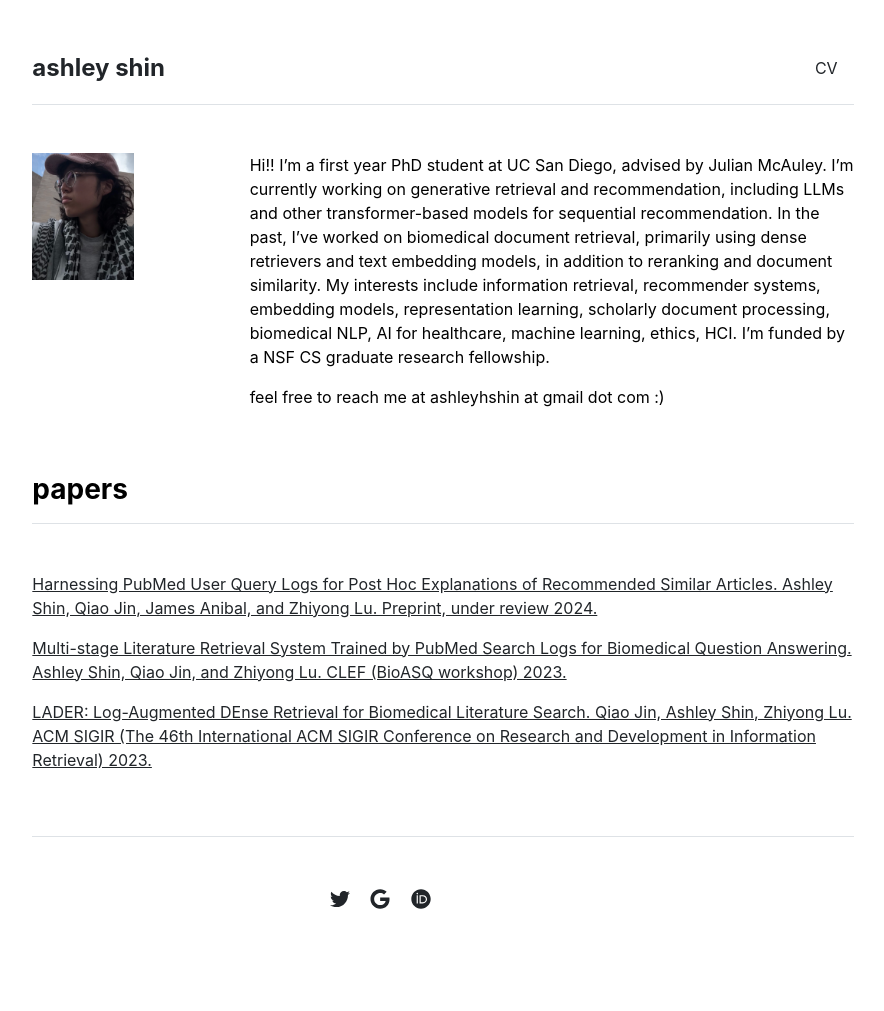
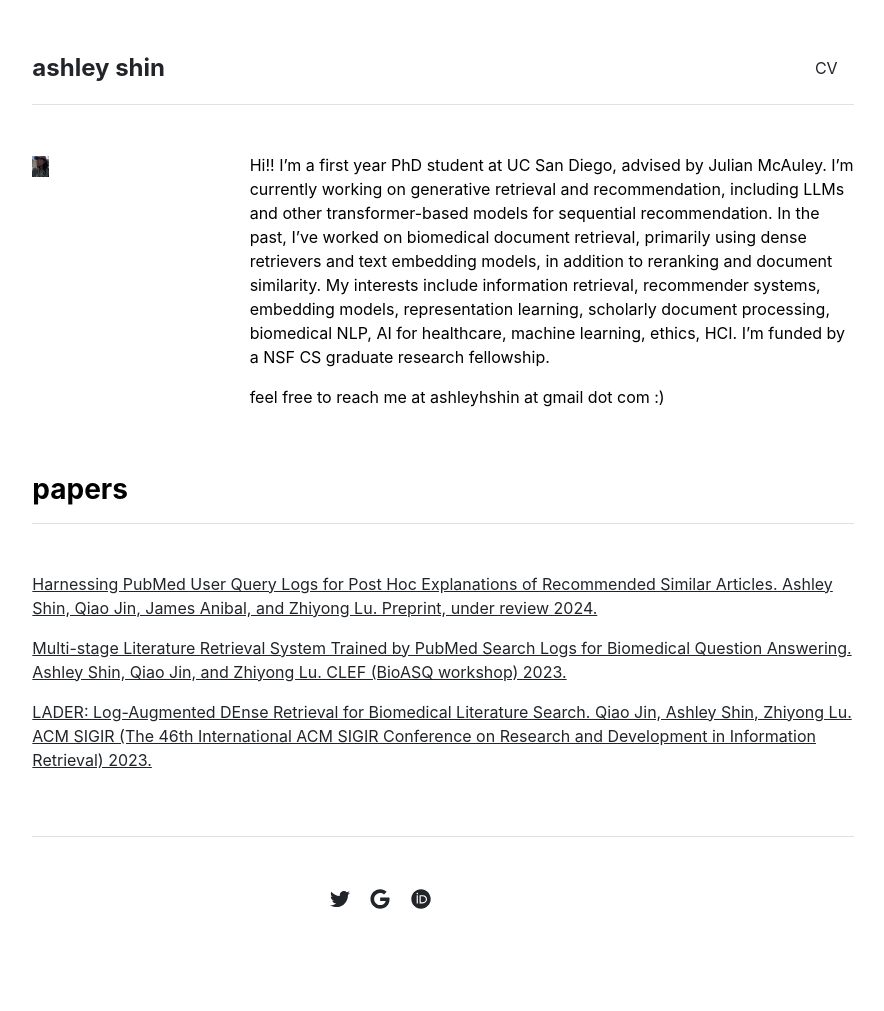
Before and after one commit to ashleys0/ashleyshin, a Jekyll site: the page built from index.md, in a window 1280 px wide. Shown: the whole page, without its empty margins (197-1081 px from the left). Built offline with Jekyll 4.4.1, drawn with Linux system fonts in a browser that asks for light colours.

Commit message:
Update home.html

```diff
--- a/_layouts/home.html
+++ b/_layouts/home.html
@@ -4,7 +4,7 @@ layout: default
 
 <div class="row g-5 mb-5">
   <div class="col-md-3">
-    <img src="{{ site.github.url }}/assets/img/home.jpg" alt="Home" width="60%">
+    <img src="{{ site.github.url }}/assets/img/home.jpg" alt="Home" width="10%">
   </div>
   <div class="col-md-9">
     <!-- <h3 class="fw-bold">research</h3> -->
```
